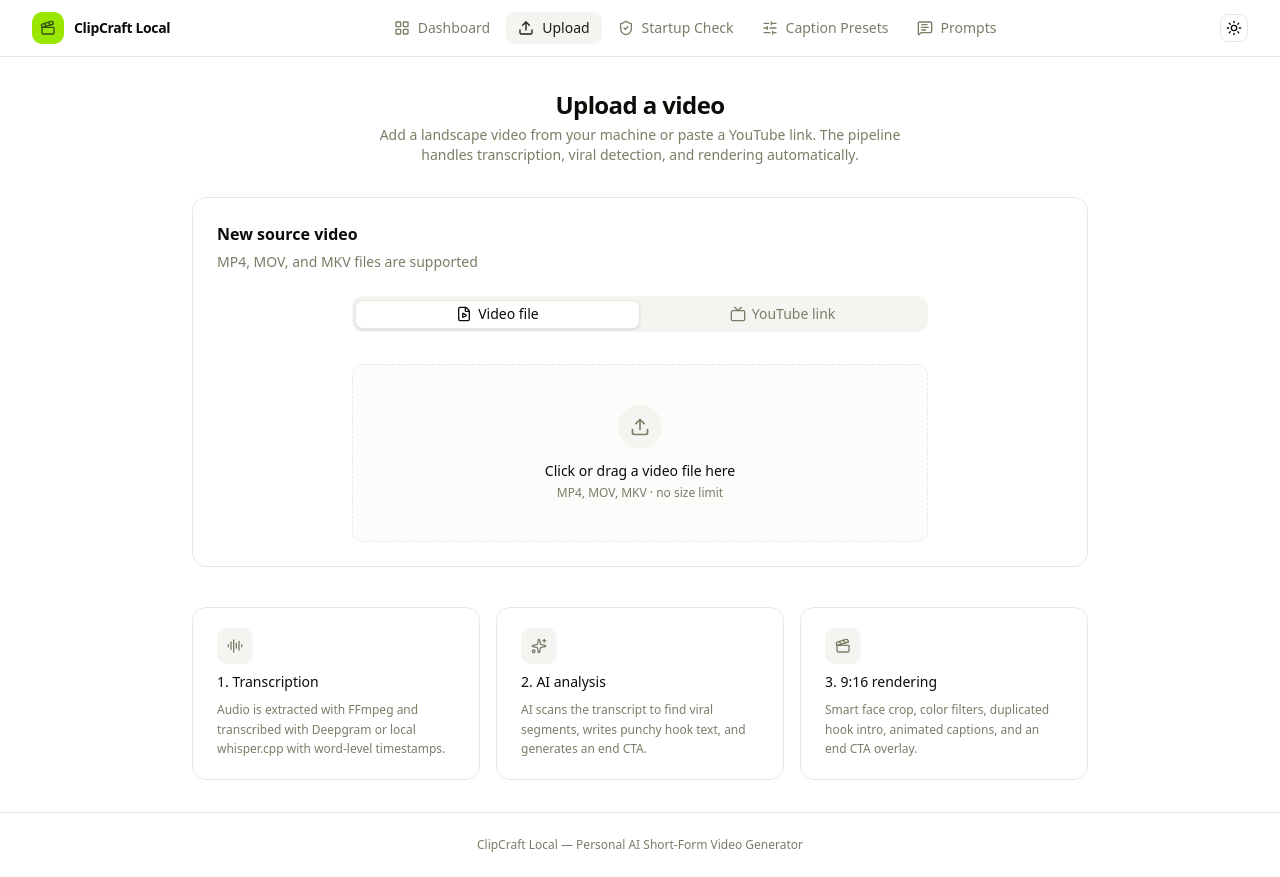
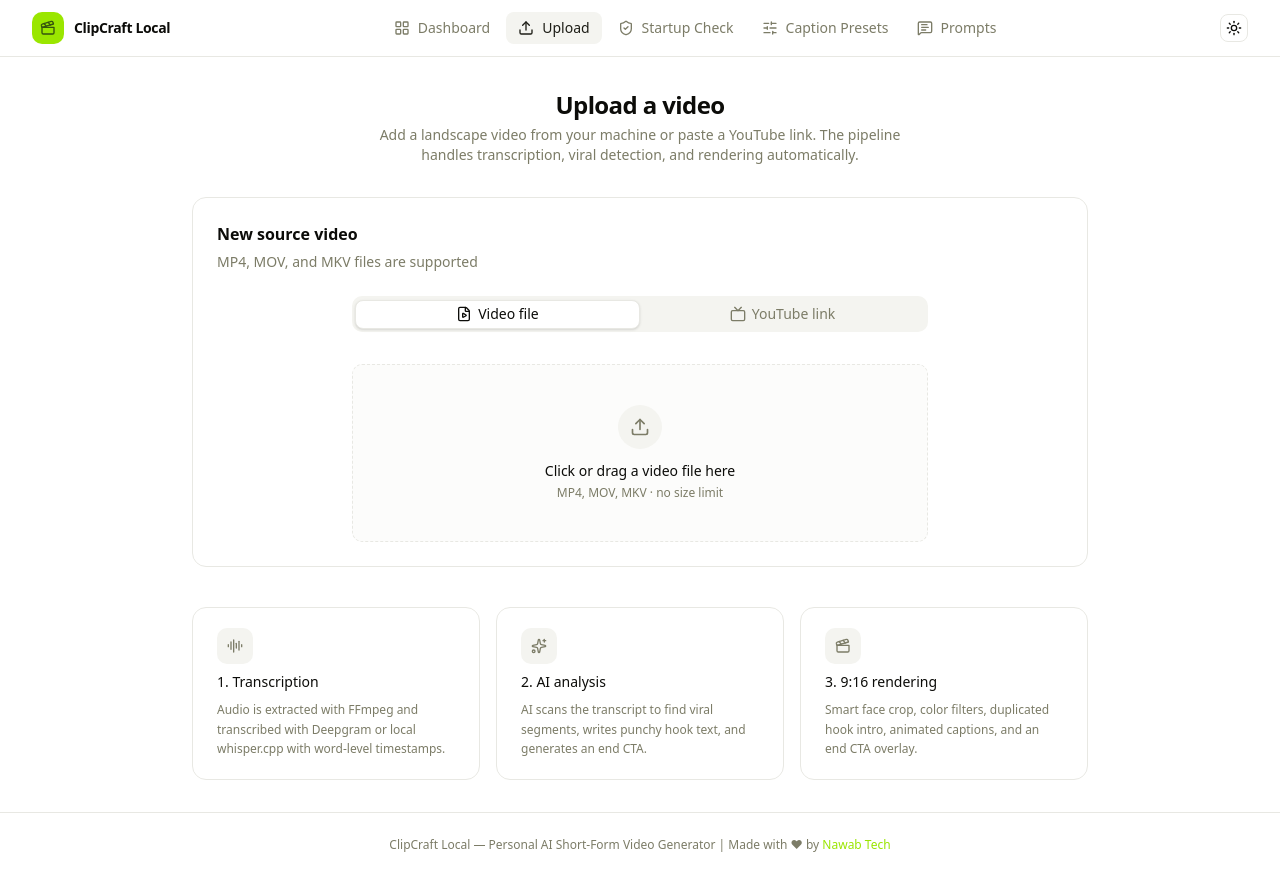
Before and after one commit to mohsinexpenses-creator/clipcraft-local, a Next.js app: page /upload in a window 1280 px wide. Built offline with nearby package versions, Linux system fonts and the light colour scheme.

Commit message:
Refactor layout component: standardize string quotes and enhance footer with attribution link

```diff
--- a/app/layout.tsx
+++ b/app/layout.tsx
@@ -1,12 +1,13 @@
-import type { Metadata } from 'next';
-import './globals.css';
-import { Navbar } from '@/components/navbar';
-import { ThemeProvider } from '@/components/theme-provider';
+import type { Metadata } from "next";
+import "./globals.css";
+import Link from "next/link";
+import { Navbar } from "@/components/navbar";
+import { ThemeProvider } from "@/components/theme-provider";
 
 export const metadata: Metadata = {
-  title: 'ClipCraft Local - Personal AI Clip Generator',
+  title: "ClipCraft Local - Personal AI Clip Generator",
   description:
-    'Convert landscape long-form videos into viral 9:16 portrait short clips with smart crop, color filters, intro hook, and animated captions.',
+    "Convert landscape long-form videos into viral 9:16 portrait short clips with smart crop, color filters, intro hook, and animated captions.",
 };
 
 export default function RootLayout({
@@ -28,7 +29,16 @@ export default function RootLayout({
             {children}
           </main>
           <footer className="border-t py-6 text-center text-xs text-muted-foreground">
-            ClipCraft Local — Personal AI Short-Form Video Generator
+            ClipCraft Local — Personal AI Short-Form Video Generator | Made with
+            ❤ by{" "}
+            <Link
+              href="https://nawab-tech.vercel.app/about"
+              target="_blank"
+              rel="noopener noreferrer"
+              className="text-primary hover:underline underline-offset-4"
+            >
+              Nawab Tech
+            </Link>
           </footer>
         </ThemeProvider>
       </body>
```
